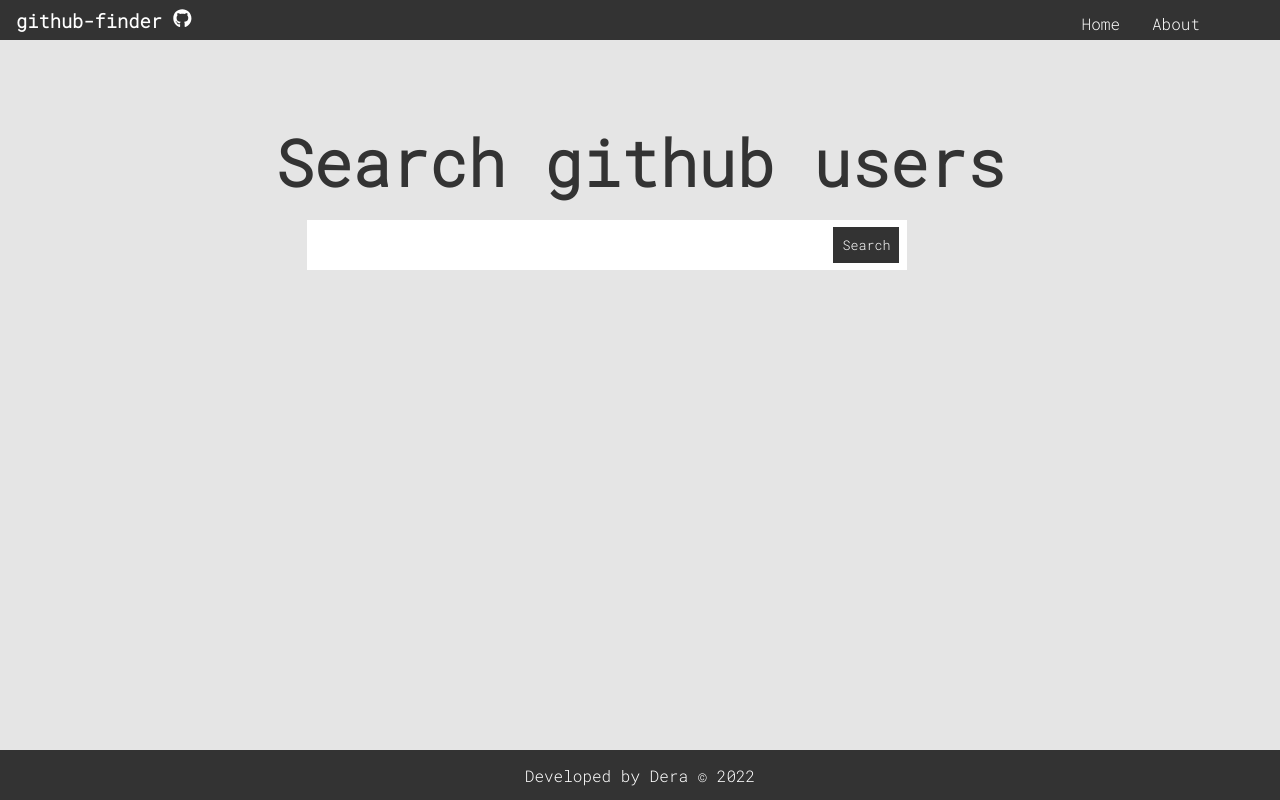
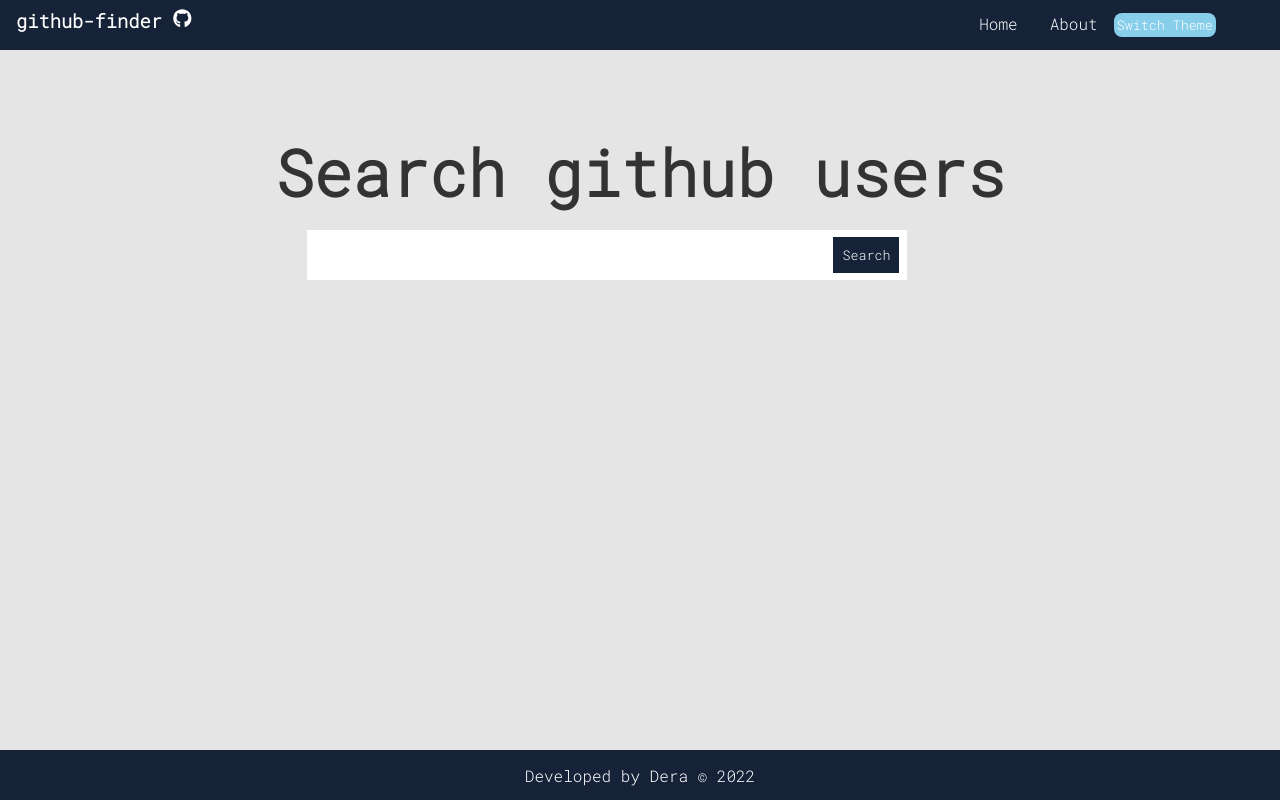
Before and after one commit to derahcnwosu/github-finder-app, a React (Create React App) app: page / in a window 1280 px wide. Built offline with nearby package versions, Linux system fonts and the light colour scheme.

Commit message:
Added theme modes

```diff
--- a/src/App.js
+++ b/src/App.js
@@ -13,7 +13,7 @@
       <GithubProvider>
         <Router>
           <Navbar />
-          <div className="main">
+          <div className="main bg-light">
             <Routes>
               <Route path="/" element = {<UserSearch />}/>
               <Route path="/user/:login" element = {<User />}/>
--- a/src/components/Footer.jsx
+++ b/src/components/Footer.jsx
@@ -4,7 +4,7 @@
 
     const currentYear = new Date().getFullYear()
   return (
-    <div className='footer'>
+    <div className='footer primary'>
         Developed by Dera &copy; {currentYear}
     </div>
   )
--- a/src/components/Navbar.jsx
+++ b/src/components/Navbar.jsx
@@ -1,14 +1,55 @@
-import React from 'react'
+import React, {useState} from 'react'
 import {Link} from 'react-router-dom'
 import {FaGithub} from 'react-icons/fa'
 
 function Navbar() {
+  const [isDark, setIsDark] = useState(false)
+
+  const checkMode = (e) => {
+    setIsDark(!isDark)
+    isDark ? lightMode() : darkMode()
+    e.preventDefault()
+  }
+
+  const darkMode = () => {
+// document.querySelectorAll('.primary').forEach((one) => one.style.background = '#fff')
+// document.querySelectorAll('.primary').forEach((one) => one.style.color = '#152238')
+document.querySelectorAll('.tertiary').forEach((one) => one.style.background = '#152238')
+document.querySelectorAll('.tertiary').forEach((one) => one.style.color = '#e5e5e5')
+document.querySelectorAll('.lead-txt').forEach((one) => one.className = 'tertiary-txt')
+document.querySelectorAll('.bg-light').forEach((one) => one.style.background = '#152238')
+document.querySelectorAll('.user-item').forEach((one) => one.style.background = '#234681')
+document.querySelectorAll('.user-search-name').forEach((one) => one.style.color = '#e5e5e5')
+document.querySelectorAll('.repo-item').forEach((one) => one.style.background = '#234681')
+document.querySelectorAll('.repo-link').forEach((one) => one.style.color = '#e5e5e5')
+document.querySelectorAll('.user-page-name').forEach((one) => one.style.color = '#fff')
+document.querySelectorAll('.repo-head').forEach((one) => one.style.color = '#fff')
+}
+  const lightMode = () => {
+document.querySelectorAll('.primary').forEach((one) => one.style.background = '#152238')
+document.querySelectorAll('.primary').forEach((one) => one.style.color = '#fff')
+document.querySelectorAll('.tertiary').forEach((one) => one.style.background = '#e5e5e5')
+document.querySelectorAll('.tertiary').forEach((one) => one.style.color = '#152238')
+document.querySelectorAll('.tertiary-txt').forEach((one) => one.className = 'lead-txt')
+document.querySelectorAll('.bg-light').forEach((one) => one.style.background = '#e5e5e5')
+document.querySelectorAll('.user-item').forEach((one) => one.style.background = '#152238')
+document.querySelectorAll('.user-search-name').forEach((one) => one.style.color = 'skyblue')
+document.querySelectorAll('.repo-item').forEach((one) => one.style.background = '#152238')
+document.querySelectorAll('.user-page-name').forEach((one) => one.style.color = '#333')
+document.querySelectorAll('.repo-head').forEach((one) => one.style.color = '#333')
+
+
+
+}
+
+
   return (
-    <div className='navbar'>
-        <Link to= '/' className='logo'><h3>github-finder <FaGithub /></h3> </Link>
+    <div className='navbar primary'>
+        <Link to= '/' className='logo primary'><h3>github-finder <FaGithub /></h3> </Link>
         <ul>
-            <li><Link to= '/' className='nav-link'>Home</Link></li>
-            <li><Link to= '/about' className='nav-link'>About</Link></li>
+            <li><Link to= '/' className='nav-link primary'>Home</Link></li>
+            <li><Link to= '/about' className='nav-link primary'>About</Link></li>
+            <li><button className="check" onClick={checkMode}>Switch Theme</button></li>
         </ul>
     </div>
   )
--- a/src/components/UserSearch.jsx
+++ b/src/components/UserSearch.jsx
@@ -3,8 +3,10 @@
 import githubContext from '../context/githubContext'
 import UserList from './UserList'
 import Spinner from '../assets/Spinner'
+import {motion} from 'framer-motion'
 
 function UserSearch() {
+
     const {dispatch, loading} = useContext(githubContext)
     const [text, setText] = useState('')
 
@@ -29,13 +31,20 @@
 
   return (
     <div className='user-search'>
-        <h1 className='lead-txt'>Search github users</h1>
-        <div className="input-group">
+        <motion.h1 className='lead-txt'
+            initial = {{opacity: 0.1, fontSize: '1rem'}}
+            animate = {{opacity: 1, fontSize: '4rem'}}
+            transition = {{delay: 0.5, duration: 2}}
+        >Search github users</motion.h1>
+        <motion.div className="input-group"
+            initial = {{opacity: 0.1}}
+            animate = {{opacity: 1}}
+            transition = {{delay: 0.5, duration: 1}}
+        >
             <input type="text" className="find-input" value={text} onChange = {(e) => setText(e.target.value)}/>
             <button className="btn" onClick={submit}>Search</button>
-        </div>
+        </motion.div>
         {loading ? <Spinner /> : <UserList />}
-
     </div>
   )
 }
--- a/src/components/pages/User.jsx
+++ b/src/components/pages/User.jsx
@@ -33,6 +33,7 @@
             initial = {{opacity: 0}}
             animate = {{opacity: 1}}
             transition = {{delay: 1, type: 'spring', stiffness: 300}}
+            className = 'user-page-name'
         >
          {user.login}
         </motion.h3>
--- a/src/index.css
+++ b/src/index.css
@@ -9,8 +9,22 @@
     font-family: 'Roboto Mono', monospace;
 }
 :root{
-    --primary-color: #333;
+    --primary-color: #152238;
     --tertiary-color: #e5e5e5;
+    --bg-light: #e5e5e5;
+    --bg-dark: #333
+}
+.primary{
+    background: var(--primary-color);
+    color: #fff;
+}
+.tertiary{
+    background: var(--tertiary-color);
+    color: var(--primary-color);
+}
+.tertiary-txt{
+    font-size: 4rem;
+    color: #fff;
 }
 
 
@@ -18,6 +32,18 @@
 .lead-txt{
     font-size: 4rem;
     color: #333;
+}
+.bg-light{
+    background: var(--bg-light);
+}
+.check{
+    background: skyblue;
+    padding: 0.2rem;
+    border-radius: 8px;
+    border: none;
+    color: #fff;
+    display: inline-block;
+    margin-top: 0.8rem;
 }
 
 
@@ -29,14 +55,13 @@
         'footer footer footer'
     ;
     height: 100vh;
-    grid-template-rows: 40px 1fr 50px;
+    grid-template-rows: 50px 1fr 50px;
 }
 
 .navbar{
     display: flex;
     justify-content: space-between;
     grid-area: navbar;
-    background: var(--primary-color);
 }
 .logo{
     color: #fff;
@@ -61,7 +86,9 @@
     color: var(--primary-color);
 }
 
-
+.cas{
+    color: #234681;
+}
 
 
 
@@ -69,7 +96,6 @@
 
 .main{
     grid-area: main;
-    background: var(--tertiary-color);
 }
 .user-search{
     display: flex;
@@ -183,8 +209,6 @@
     justify-content: center;
     align-items: center;
     grid-area: footer;
-    background: var(--primary-color);
-    color: #fff;
 }
 
 
```
